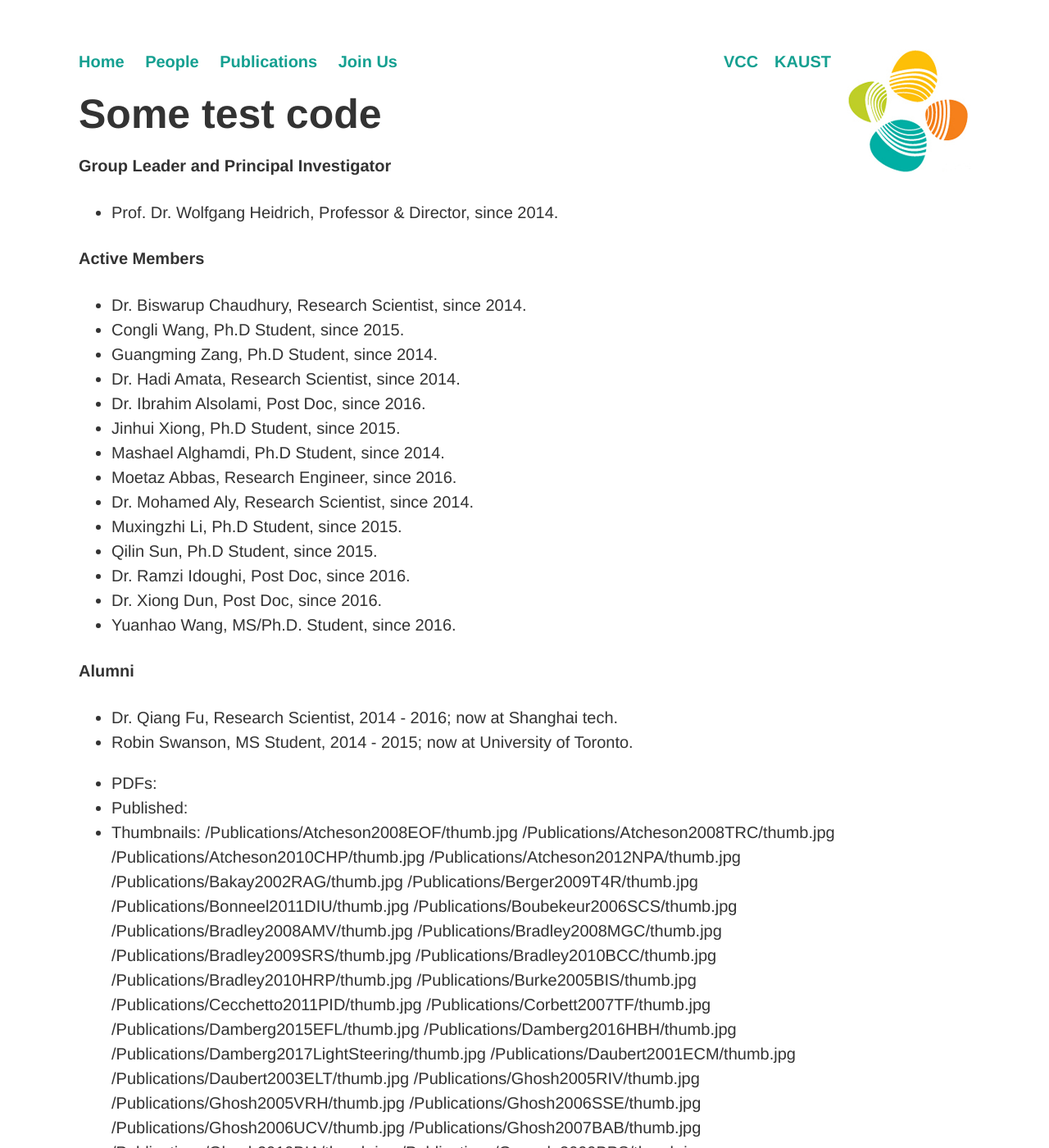
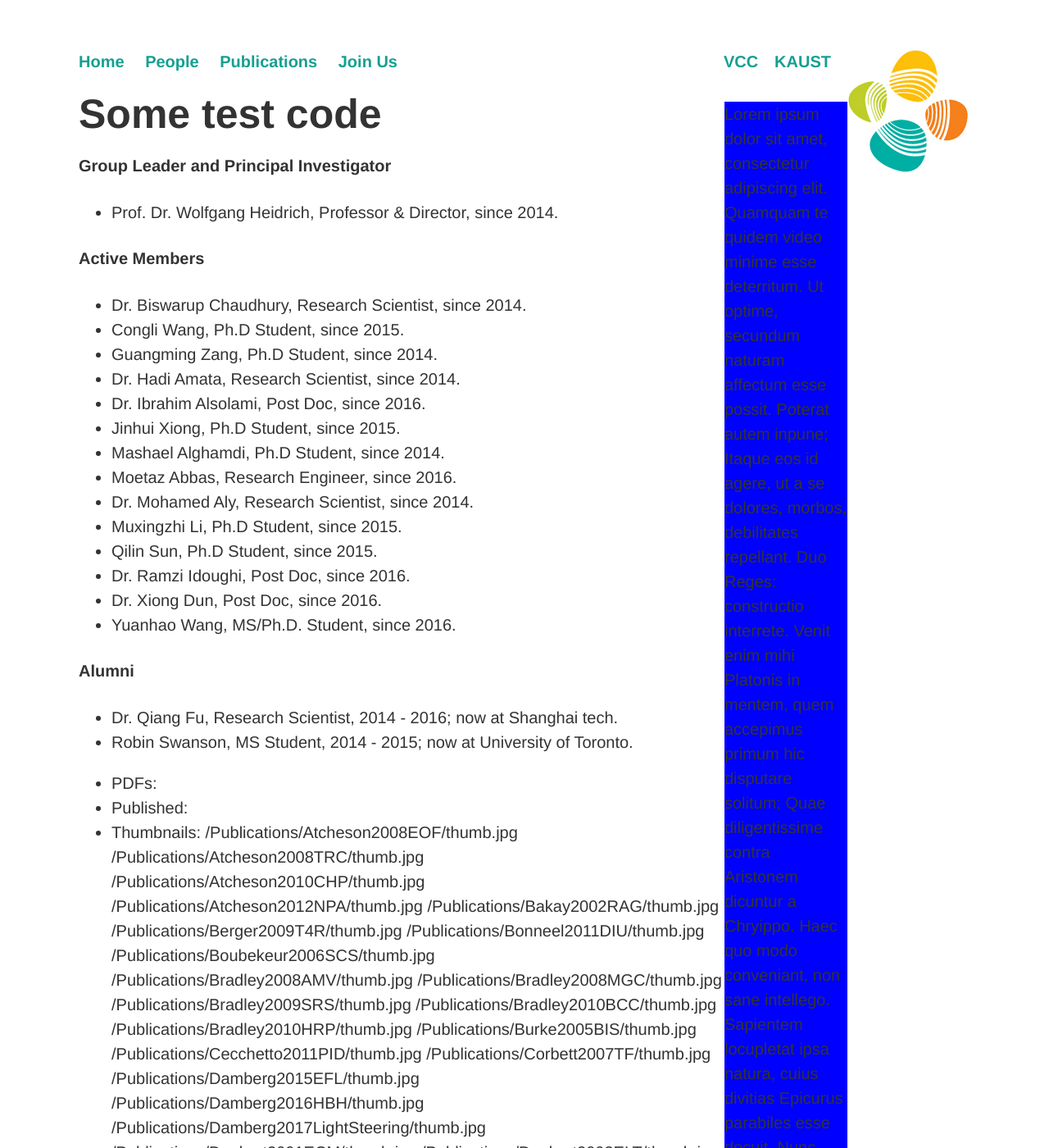
Before and after one commit to vccimaging/vccimaging.github.io, a Jekyll site: the page built from test.html, in a window 1280 px wide and 1400 px high. Shown: the whole window at 82% size. Built offline with Jekyll 4.4.1, drawn with Linux system fonts in a browser that asks for light colours; nearby versions of some CDN libraries; some of the changed text lies outside the part shown.

Commit message:
Update test.html

```diff
--- a/test.html
+++ b/test.html
@@ -2,6 +2,19 @@
 layout: experimental
 title: Computational Imaging Group
 ---
+
+<div style="background-color:blue;width:150px;max-width:25%;margin-bottom:-10000px;padding-bottom:10000px;min-height:100%;float:right;">
+  Lorem ipsum dolor sit amet, consectetur adipiscing elit. Quamquam te quidem video minime esse deterritum. Ut optime, secundum naturam affectum esse possit. Poterat autem inpune; Itaque eos id agere, ut a se dolores, morbos, debilitates repellant. Duo Reges: constructio interrete. Venit enim mihi Platonis in mentem, quem accepimus primum hic disputare solitum;
+
+Quae diligentissime contra Aristonem dicuntur a Chryippo. Haec quo modo conveniant, non sane intellego. Sapientem locupletat ipsa natura, cuius divitias Epicurus parabiles esse docuit. Nunc haec primum fortasse audientis servire debemus. Cum audissem Antiochum, Brute, ut solebam, cum M. Dicet pro me ipsa virtus nec dubitabit isti vestro beato M. Sit hoc ultimum bonorum, quod nunc a me defenditur; Eam tum adesse, cum dolor omnis absit;
+
+Expressa vero in iis aetatibus, quae iam confirmatae sunt. Ut non sine causa ex iis memoriae ducta sit disciplina. Aperiendum est igitur, quid sit voluptas; In qua si nihil est praeter rationem, sit in una virtute finis bonorum; Quod autem ratione actum est, id officium appellamus. Est autem etiam actio quaedam corporis, quae motus et status naturae congruentis tenet; Cur igitur easdem res, inquam, Peripateticis dicentibus verbum nullum est, quod non intellegatur?
+
+Septem autem illi non suo, sed populorum suffragio omnium nominati sunt. Quae est igitur causa istarum angustiarum? Sed haec quidem liberius ab eo dicuntur et saepius. Quid ergo aliud intellegetur nisi uti ne quae pars naturae neglegatur? Primum divisit ineleganter; Superiores tres erant, quae esse possent, quarum est una sola defensa, eaque vehementer. Quid de Platone aut de Democrito loquar? Itaque his sapiens semper vacabit. Nec vero alia sunt quaerenda contra Carneadeam illam sententiam. Si est nihil nisi corpus, summa erunt illa: valitudo, vacuitas doloris, pulchritudo, cetera. Est enim tanti philosophi tamque nobilis audacter sua decreta defendere.
+
+Satis est tibi in te, satis in legibus, satis in mediocribus amicitiis praesidii. Neutrum vero, inquit ille. Vos autem cum perspicuis dubia debeatis illustrare, dubiis perspicua conamini tollere. Aliter enim explicari, quod quaeritur, non potest. Que Manilium, ab iisque M. Nonne videmus quanta perturbatio rerum omnium consequatur, quanta confusio? Habes, inquam, Cato, formam eorum, de quibus loquor, philosophorum. Quamquam id quidem, infinitum est in hac urbe;
+</div>
+
 
 <h1> Some test code</h1>
 
```
